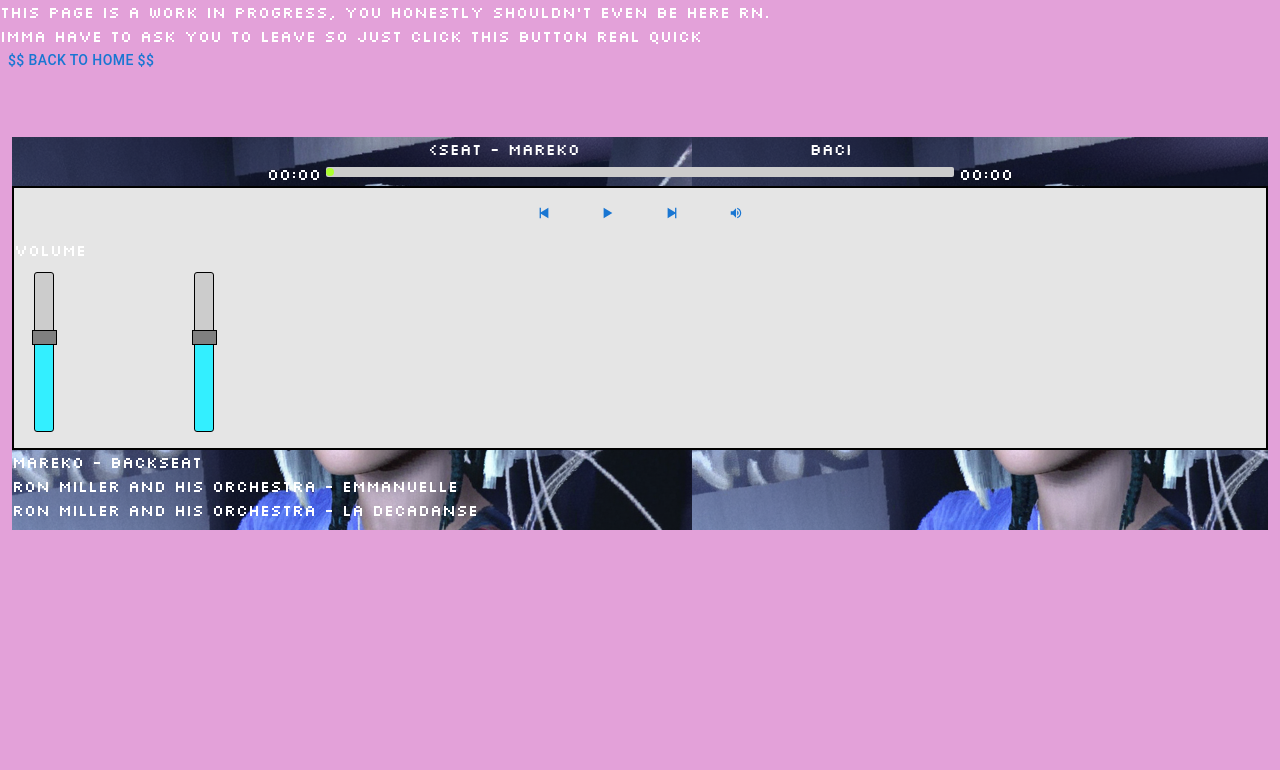
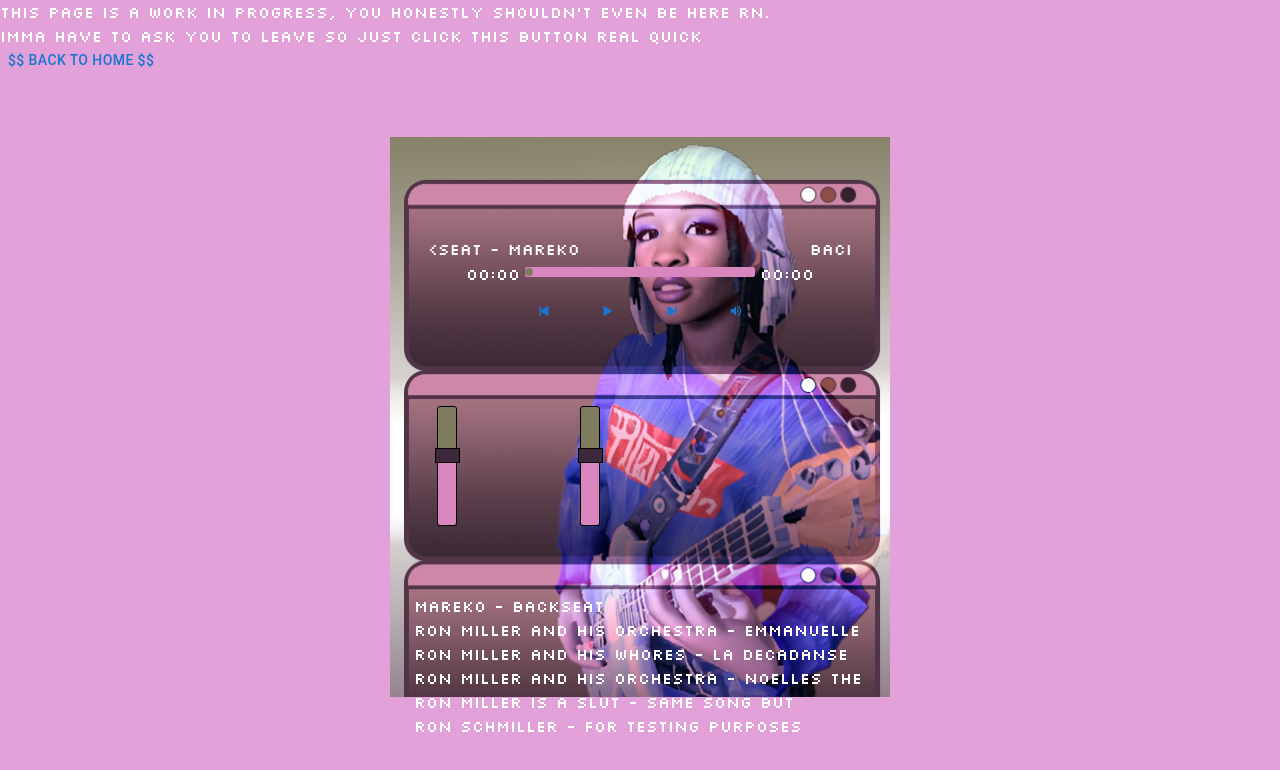
Before and after one commit to actualrockstar/mareko-site, a Next.js app: page /world in a window 1280 px wide. Shown: the top 770 px of the page. Built offline with nearby package versions, Linux system fonts and the light colour scheme.

Commit message:
media player css

```diff
--- a/src/app/_components/AudioPlayer.tsx
+++ b/src/app/_components/AudioPlayer.tsx
@@ -9,7 +9,8 @@ import { render } from "react-dom";
 
 //import myTrack from '../../../public/backseat.mp3';
 //import ReactAudioPlayer from "react-audio-player";
-import bgImage from '../../../public/ps2-reko.png';
+import bgImage from '../../../public/custom-player.png';
+import { BiSolidAdjust } from "react-icons/bi";
 
 const tracks = [
     {
@@ -25,12 +26,22 @@ const tracks = [
     {
         title: 'La Decadanse',
         src:'/La Decadanse.mp3',
-        artist: 'Ron Miller and his Orchestra'
+        artist: 'Ron Miller and his whores'
     },
     {
         title: 'Noelles Theme',
         src:'/Noelles Theme.mp3',
         artist: 'Ron Miller and his Orchestra'
+    },
+    {
+        title: 'Same song but',
+        src:'/Noelles Theme.mp3',
+        artist: 'Ron Miller is a slut'
+    },
+    {
+        title: 'For testing purposes',
+        src:'/Noelles Theme.mp3',
+        artist: 'Ron schmiller'
     },
 ]
 
@@ -64,15 +75,25 @@ export default function AudioPlayer() {
        console.log('song-selected');
     }
 
+    const bgStyle = {
+        backgroundImage: `url(${bgImage.src})`,
+        backgroundColor: 'lightblue',
+        backgroundRepeat: 'no-repeat',
+        backgroundSize: '100%'
+    }
+
     return (
-      <div style={{backgroundImage: `url(${bgImage.src})`}} className="audio-player">
-        <div className="inner">
+      <div
+        style={bgStyle}
+        className="audio-player relative w-[400px] sm:w-[500px] h-[525px] sm:h-[70vh] text-sm sm:text-base">
+        <div className="inner absolute w-[100%] p-5">
+            <div className="pt-[12%] sm:pt-20">
             <DisplayTrack
                 currentTrack={currentTrack}
                 audioRef={audioRef}
                 setDuration={setDuration}
                 progressBarRef={progressBarRef}
-                handleNext={handleNext}/>
+                handleNext={handleNext}/></div>
             <div>
             <ProgressBar
                 progressBarRef={progressBarRef}
@@ -89,17 +110,17 @@ export default function AudioPlayer() {
                 tracks={tracks}
                 handleNext={handleNext}
                 />
-
-        </div>
-        <div className="overflow-y-scroll overflow-x-hidden">
-            <div className="h-20">
+            <div className="absolute mt-[11%] ml-1 sm:mt-12 overflow-y-scroll overflow-x-hidden w-[90%] h-[30%] sm:h-1/3">
+            <div className="sm:h-35">
                 {tracks.map((song, i) => (
-                    <div onClick={selectSong} className="cursor-pointer">
-                    <span>{song.artist} - {song.title}</span>
+                    <div onClick={selectSong} className="cursor-pointer hover:bg-sky-700">
+                    <span className="overflow-hidden truncate">{song.artist} - {song.title}</span>
                     </div>
                 ))}
             </div>
         </div>
+        </div>
+
       </div>
     );
   }
--- a/src/app/_components/Control.tsx
+++ b/src/app/_components/Control.tsx
@@ -96,7 +96,7 @@ export default function Control({audioRef, progressBarRef, duration, setTimeProg
 
 
       return (
-      <div className="grid grid-cols-1 grid-rows-[50px_200px_10px] justify-center bg-neutral-200 border-2 border-black">
+      <div className="grid grid-cols-1 grid-rows-[30%_180px_10px] sm:grid-rows-[50px_200px_10px] justify-center">
         <div className="flex justify-center">
 
             <Button onClick={handlePrevious}><IoPlaySkipBackSharp /></Button>
@@ -112,26 +112,28 @@ export default function Control({audioRef, progressBarRef, duration, setTimeProg
                       <IoMdVolumeHigh />
                     )}
             </Button></div>
-        <div className="row-start-2">
-          volume
-          <div className="volume">
+        <div className="row-start-2 pt-[8%] sm:pt-16">
+
+          <div className="volume top-1/3 sm:top-14">
             <input
+                className="w-[90px] sm:w-[120px] -left-[5%]"
                 type="range"
                 min={0}
                 max={100}
                 value={volume}
                 onChange={(e) => setVolume(parseInt(e.target.value))}
                 style={{
-                    background: `linear-gradient(to right, #33EFFF ${volume}%, #ccc ${volume}%)`,
+                    background: `linear-gradient(to right, #da86be ${volume}%, #7f7b5e ${volume}%)`,
                 }}
                 />
                 <input
+                className="w-[90px] sm:w-[120px]"
                 type="range"
                 min={0}
                 max={100}
                 value={volume}
                 style={{
-                    background: `linear-gradient(to right, #33EFFF ${volume}%, #ccc ${volume}%)`,
+                    background: `linear-gradient(to right, #da86be ${volume}%, #7f7b5e ${volume}%)`,
                 }}
                 />
 
--- a/src/app/_components/audio-styles.css
+++ b/src/app/_components/audio-styles.css
@@ -8,7 +8,7 @@ Custom Input range
   --range-progress: 0;
   -webkit-appearance: none;
   position: relative;
-  background:#ccc;
+  background:#da86be;
   width: 50%;
   height: 10px;
   border-radius: 2px;
@@ -19,7 +19,7 @@ Custom Input range
 /* Input range - firefox */
 .progress input[type="range"]::-moz-range-track {
   position: relative;
-  background:#ccc;
+  background:#da86be;
   width: 50%;
   height: 10px;
   border-radius: 2px;
@@ -30,7 +30,7 @@ Custom Input range
 .progress input[type="range"]::before {
   content: '';
   height: 2px;
-  background: green;
+  background: #7f7b5e;
   width: var(--range-progress);
   border-bottom-left-radius: 2px;
   border-top-left-radius: 2px;
@@ -41,7 +41,7 @@ Custom Input range
 
 /* played progress length - firefox */
 .progress input[type="range"]::-moz-range-progress {
-  background: green;
+  background: #7f7b5e;
   border-bottom-left-radius: 2px;
   border-top-left-radius: 2px;
   height: 2px;
@@ -54,7 +54,7 @@ Custom Input range
   width: 8px;
   border-radius: 50%;
   border: none;
-  background-color: greenyellow;
+  background-color: #7f7b5e;
   cursor: pointer;
   position: relative;
 }
@@ -69,7 +69,7 @@ Custom Input range
   height: 8px;
   width: 8px;
   border-radius: 50%;
-  background: greenyellow;
+  background: #7f7b5e;
   cursor: pointer;
   border: transparent;
   position: relative;
@@ -86,7 +86,6 @@ the volume knob
          */
 .volume {
   position: relative;
-  top: 80px;
 }
 
 
@@ -97,9 +96,9 @@ the volume knob
   --range-progress: 0;
   -webkit-appearance: none;
   position: relative;
-  left: -50px;
-  background: #ffffff; /* gets overrided by style in*/
-  width: 160px;
+  /*left: 50px;
+  background: #ffffff;  gets overrided by style in
+  width: 100px;*/
   height: 20px;
   border-radius: 3px; /*round edges*/
   border: 1px solid #000000; /*solid black outline*/
@@ -110,8 +109,8 @@ the volume knob
 /* Input range - firefox */
 .volume input[type="range"]::-moz-range-track {
   position: relative;
-  background:#ffffff;
-  width: 160px;
+  background:#ffffff; /*
+  width: 60px;*/
   height: 3px;
   border-radius: 2px;
   border: 1px solid #000000; /*solid black outline*/
@@ -145,7 +144,7 @@ the volume knob
   height: 25px;
   width: 15px;
   border: solid black 1px;
-  background-color: grey;
+  background-color: #3d273b;
   cursor: pointer;
   position: relative;
 }
@@ -159,7 +158,7 @@ the volume knob
 .volume input[type="range"]::-moz-range-thumb {
   height: 25px;
   width: 15px;
-  background: grey;
+  background: #3d273b;
   cursor: pointer;
   border: transparent;
   position: relative;
--- a/src/app/world/page.tsx
+++ b/src/app/world/page.tsx
@@ -14,7 +14,7 @@ export default function Page3() {
 
         </div>
 
-        <div className='p-3'>
+        <div className='flex justify-center p-3'>
         <AudioPlayer></AudioPlayer>
         </div>
     </div>
```
Also changed, not shown: public/custom-player.png (added).
